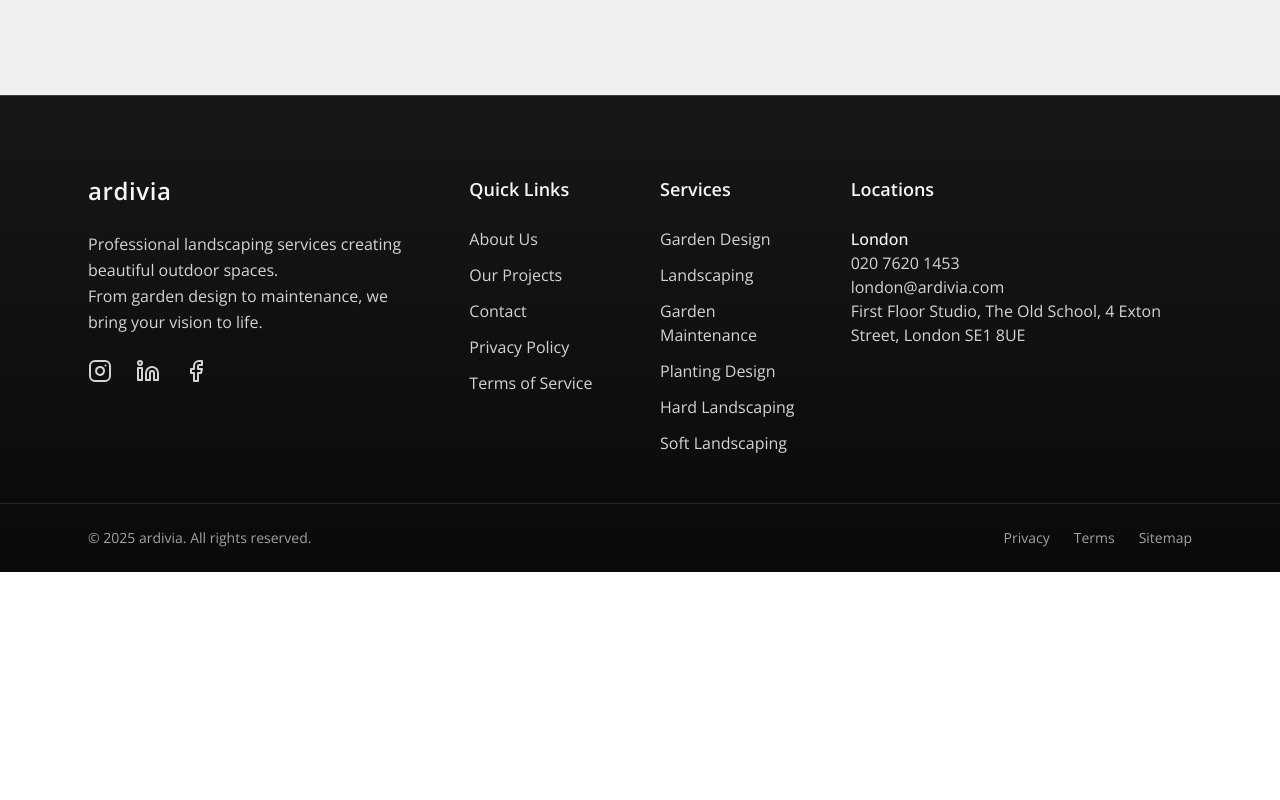
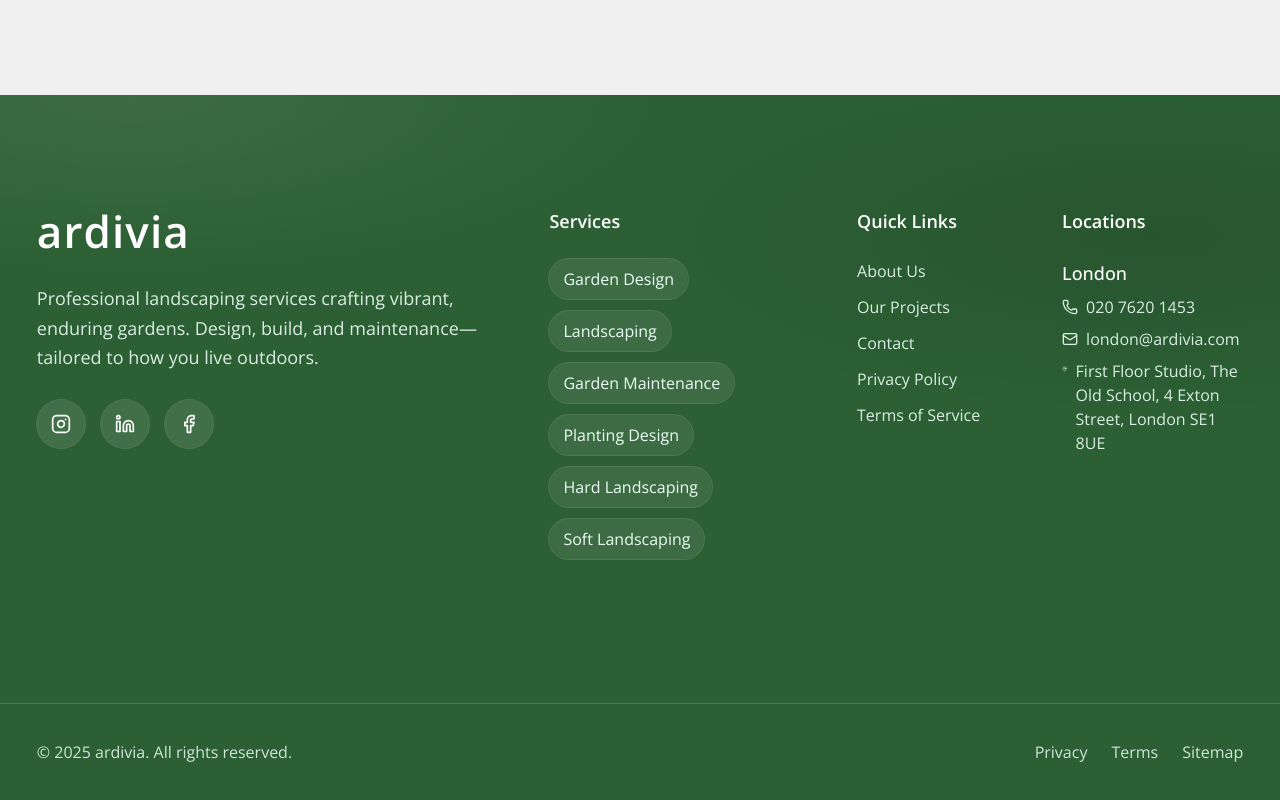
Before and after one commit to baher228/ardivia, a Next.js app: page / in a window 1280 px wide. Shown: the part 3310-4110 px from the top of the page. Before the commit the page ends 3882 px from the top, so only its background shows below. Built offline with nearby package versions, Linux system fonts and the light colour scheme.

Commit message:
Footer: Changed styling, changed its color

```diff
--- a/src/components/Footer.tsx
+++ b/src/components/Footer.tsx
@@ -8,6 +8,9 @@ import {
   Linkedin,
   Facebook,
   ChevronUp,
+  Phone,
+  Mail,
+  MapPin,
 } from "lucide-react";
 
 // ────────────────────────────────────────────────────────────────────────────────
@@ -57,43 +60,96 @@ const Footer: React.FC = () => {
 
   return (
     <footer
-      className="relative mt-auto text-neutral-300 selection:bg-green-600/40
-                 before:absolute before:inset-x-0 before:top-0 before:h-px before:bg-neutral-700
-                 bg-gradient-to-b from-neutral-900 to-neutral-950"
+      className="
+        relative mt-auto text-emerald-50 selection:bg-emerald-200/30
+        bg-[var(--primary-green)]
+      "
     >
-      {/* ---------- Top grid ---------- */}
+      {/* background accents that span full width */}
       <div
-        className="mx-auto max-w-[min(90rem,90%)] px-6 pt-20 pb-12
-                   grid gap-y-14 gap-x-10 md:grid-cols-4 xl:grid-cols-6"
+        aria-hidden
+        className="
+          pointer-events-none absolute inset-0
+          bg-[radial-gradient(900px_300px_at_10%_0%,rgba(255,255,255,0.08),transparent_60%)]
+        "
+      />
+      <div
+        aria-hidden
+        className="
+          pointer-events-none absolute inset-0
+          bg-[radial-gradient(900px_300px_at_90%_20%,rgba(0,0,0,0.10),transparent_60%)]
+        "
+      />
+
+      {/* ---------- Content area (fuller width, longer height) ---------- */}
+      <div
+        className="
+          relative
+          mx-auto max-w-[min(140rem,98vw)]
+          px-4 sm:px-6
+          pt-18 pb-20 md:pt-24 md:pb-28 lg:pt-28 lg:pb-36
+        "
       >
-        {/* Column 1 – Brand */}
-        <div className="md:col-span-2 xl:col-span-2 space-y-6">
-          <h2 className="text-2xl font-semibold tracking-wide text-neutral-100">
+        {/* Dense 12-col grid to use horizontal space */}
+        <div className="grid grid-cols-12 gap-x-6 gap-y-12">
+          {/* Brand + intro */}
+          <div className="col-span-12 lg:col-span-5 2xl:col-span-4 space-y-7">
+            <h3 className="text-4xl md:text-[2.75rem] font-semibold tracking-wide text-white">
               ardivia
-          </h2>
-          <p className="text-sm md:text-base 2xl:text-lg leading-relaxed">
-            Professional landscaping services creating beautiful outdoor
-            spaces.<br className="hidden sm:inline" /> From garden design to
-            maintenance, we bring your vision to life.
+            </h3>
+            <p className="text-base md:text-lg leading-relaxed text-emerald-50/90">
+              Professional landscaping services crafting vibrant, enduring gardens.
+              Design, build, and maintenance—tailored to how you live outdoors.
             </p>
-          <nav className="flex space-x-6">
+
+            <nav className="flex flex-wrap gap-4">
               {social.map(({ href, label, Icon }) => (
                 <Link
                   key={label}
                   href={href}
                   aria-label={label}
-                className="hover:text-white focus-visible:outline focus-visible:outline-2
-                           focus-visible:outline-offset-2 focus-visible:outline-white
-                           transition-colors"
+                  className="
+                    inline-flex h-12 w-12 items-center justify-center rounded-full
+                    bg-white/10 hover:bg-white/15
+                    ring-1 ring-white/15 hover:ring-white/25
+                    transition
+                    focus-visible:outline focus-visible:outline-2 focus-visible:outline-offset-2 focus-visible:outline-white
+                  "
                 >
-                <Icon className="h-5 w-5 md:h-6 md:w-6" />
+                  <Icon className="h-5 w-5 text-white" />
                 </Link>
               ))}
             </nav>
           </div>
-        {/* Column 4 – Quick links */}
-        <div className="space-y-6">
-          <h3 className="text-lg font-semibold text-neutral-100">Quick Links</h3>
+
+          {/* Services as chips */}
+          <div className="col-span-12 sm:col-span-6 lg:col-span-3 space-y-6">
+  <h4 className="text-lg font-semibold text-white">Services</h4>
+  <ul className="space-y-3">
+    {services.map((s) => (
+      <li key={s} className="leading-none">
+        <Link
+          href="/services"
+          className="
+            inline-flex items-center rounded-full
+                      bg-white/8 hover:bg-white/14
+                      ring-1 ring-white/15 hover:ring-white/25
+                      px-3.5 py-2 text-sm md:text-base text-emerald-50
+                      transition
+                      focus-visible:outline focus-visible:outline-2 focus-visible:outline-offset-2 focus-visible:outline-white
+          "
+        >
+          {s}
+        </Link>
+      </li>
+    ))}
+  </ul>
+</div>
+
+
+          {/* Quick links (URLs unchanged) */}
+          <div className="col-span-12 sm:col-span-6 lg:col-span-2 space-y-6">
+            <h4 className="text-lg font-semibold text-white">Quick Links</h4>
             <ul className="space-y-3">
               {[
                 ["About Us", "/about"],
@@ -105,9 +161,11 @@ const Footer: React.FC = () => {
                 <li key={label}>
                   <Link
                     href={href}
-                  className="text-sm md:text-base hover:text-white transition-colors
-                             focus-visible:outline focus-visible:outline-2
-                             focus-visible:outline-offset-2 focus-visible:outline-white"
+                    className="
+                      text-sm md:text-base text-emerald-50/90 hover:text-white
+                      transition-colors
+                      focus-visible:outline focus-visible:outline-2 focus-visible:outline-offset-2 focus-visible:outline-white
+                    "
                   >
                     {label}
                   </Link>
@@ -116,53 +174,47 @@ const Footer: React.FC = () => {
             </ul>
           </div>
 
-        {/* Column 2 – Services */}
-        <div className="space-y-6">
-          <h3 className="text-lg font-semibold text-neutral-100">Services</h3>
-          <ul className="space-y-3">
-            {services.map((s) => (
-              <li key={s}>
-                <Link
-                  href="/services"
-                  className="text-sm md:text-base hover:text-white transition-colors
-                             focus-visible:outline focus-visible:outline-2
-                             focus-visible:outline-offset-2 focus-visible:outline-white"
-                >
-                  {s}
-                </Link>
+          {/* Locations */}
+          <div className="col-span-12 lg:col-span-2 2xl:col-span-3 space-y-6">
+            <h4 className="text-lg font-semibold text-white">Locations</h4>
+            <ul className="space-y-8">
+              {locations.map((loc) => (
+                <li key={loc.city} className="space-y-2">
+                  <p className="font-medium text-white text-base md:text-lg">
+                    {loc.city}
+                  </p>
+                  <p className="flex items-center gap-2 text-sm md:text-base text-emerald-50/90">
+                    <Phone className="h-4 w-4" aria-hidden="true" /> {loc.phone}
+                  </p>
+                  <p className="flex items-center gap-2 text-sm md:text-base text-emerald-50/90 break-all">
+                    <Mail className="h-4 w-4" aria-hidden="true" /> {loc.email}
+                  </p>
+                  <p className="flex items-start gap-2 text-sm md:text-base text-emerald-50/90">
+                    <MapPin className="h-4 w-4 mt-0.5" aria-hidden="true" /> {loc.address}
+                  </p>
                 </li>
               ))}
             </ul>
           </div>
 
-        {/* Column 3 – Locations */}
-        <div className="space-y-6 xl:col-span-2">
-          <h3 className="text-lg font-semibold text-neutral-100">Locations</h3>
-          <ul className="space-y-8">
-            {locations.map((loc) => (
-              <li key={loc.city}>
-                <p className="font-medium text-neutral-100">{loc.city}</p>
-                <p className="text-sm md:text-base">{loc.phone}</p>
-                <p className="text-sm md:text-base break-all">{loc.email}</p>
-                <p className="text-sm md:text-base">{loc.address}</p>
-              </li>
-            ))}
-          </ul>
+          {/* Accreditations / badges row to add tasteful vertical mass */}
+
+        </div>
       </div>
 
-
-      </div>
-
-      {/* ---------- Bottom bar ---------- */}
-      <div className="border-t border-neutral-800">
+      {/* ---------- Bottom bar (full-width) ---------- */}
+      <div className="relative border-t border-white/15">
         <div
-          className="mx-auto max-w-[min(90rem,90%)] px-6 py-6
-                     flex flex-col sm:flex-row sm:items-center sm:justify-between gap-6"
+          className="
+            mx-auto max-w-[min(140rem,98vw)] px-4 sm:px-6
+            py-7 md:py-9
+            flex flex-col sm:flex-row sm:items-center sm:justify-between gap-6
+          "
         >
-          <p className="text-xs md:text-sm text-neutral-400">
+          <p className="text-sm md:text-base text-emerald-50/85">
             © {currentYear} ardivia. All rights reserved.
           </p>
-          <nav className="flex space-x-6">
+          <nav className="flex flex-wrap gap-6">
             {[
               ["Privacy", "/privacy"],
               ["Terms", "/terms"],
@@ -171,9 +223,11 @@ const Footer: React.FC = () => {
               <Link
                 key={label}
                 href={href}
-                className="text-xs md:text-sm text-neutral-400 hover:text-white
-                           transition-colors focus-visible:outline focus-visible:outline-2
-                           focus-visible:outline-offset-2 focus-visible:outline-white"
+                className="
+                  text-sm md:text-base text-emerald-50/85 hover:text-white
+                  transition-colors
+                  focus-visible:outline focus-visible:outline-2 focus-visible:outline-offset-2 focus-visible:outline-white
+                "
               >
                 {label}
               </Link>
@@ -198,13 +252,16 @@ const Footer: React.FC = () => {
             exit={{ opacity: 0, y: 20 }}
             transition={{ duration: 0.25 }}
             aria-label="Back to top"
-            className="fixed bottom-6 right-6 md:bottom-8 md:right-8 z-50
+            className="
+              fixed bottom-6 right-6 md:bottom-8 md:right-8 z-50
               w-12 h-12 md:w-14 md:h-14 rounded-full
-                       bg-neutral-800 hover:bg-neutral-700 text-white
+              bg-white/15 hover:bg-white/25 text-white
+              backdrop-blur-sm ring-1 ring-white/25
               shadow-lg flex items-center justify-center
               focus-visible:outline focus-visible:outline-2
               focus-visible:outline-offset-2 focus-visible:outline-white
-                       transition-colors"
+              transition
+            "
           >
             <ChevronUp className="h-5 w-5 md:h-6 md:w-6" />
           </motion.button>
```
Lines whose indentation alone changed are shown as unchanged.
